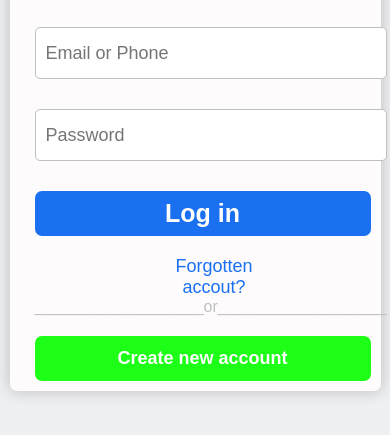
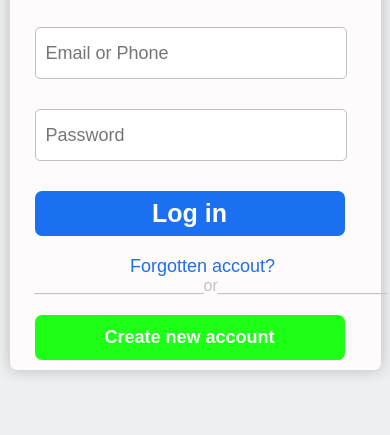
Before and after one commit to RawanM24/prorespoon, a plain HTML site: page index.html in a window 390 px wide. Shown: the part 199-634 px from the top of the page. Drawn offline with Linux system fonts and the light colour scheme.

Commit message:
Update style.css

```diff
--- a/style.css
+++ b/style.css
@@ -188,7 +188,8 @@ h1 {
         width: 90%; /* Adjusted width */
         padding: 10px;
         height: auto;
-        margin: 0 auto; /* Center container */
+        margin-left:auto; /* Center container */
+        margin-bottom: 80px;
     }
 
     .h4 {
@@ -197,36 +198,39 @@ h1 {
 
     .form input {
         width: 100%;
-        max-width: 330px;
+        max-width: 290px;
         margin-bottom: 10px; /* Space between inputs */
     }
 
     .form .button{
         width: 100%;
-        max-width: 350px;
+        max-width: 310px;
     }
 
     .form .greenbutton {
         width: 100%;
-        max-width: 350px;
+        max-width: 310px;
         margin-left: 0;
 
     }
     .form p {
         font-size: 18px;
-        margin-right: 97px;
+        margin-left: 0;
     }
 
     .form .font1,
     .form .font2 {
         font-size: 14px;
     }
+    .or{
+        width: 20%;
+    }
 
     .form .email_error,
     .form .pass_error {
         font-size: 16px;
         width: 100%;
-        max-width: 330px;
+        max-width: 290px;
         margin-left: 0;
     }
 }
```
